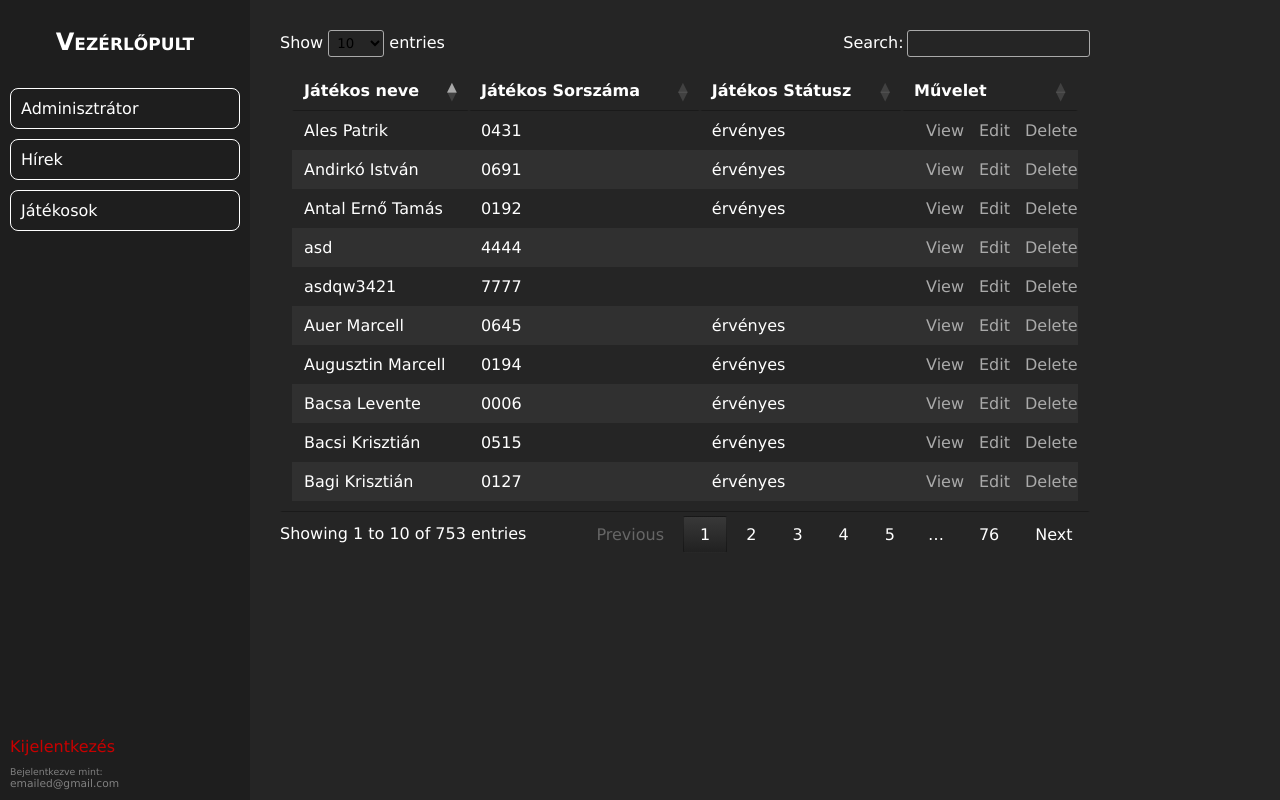
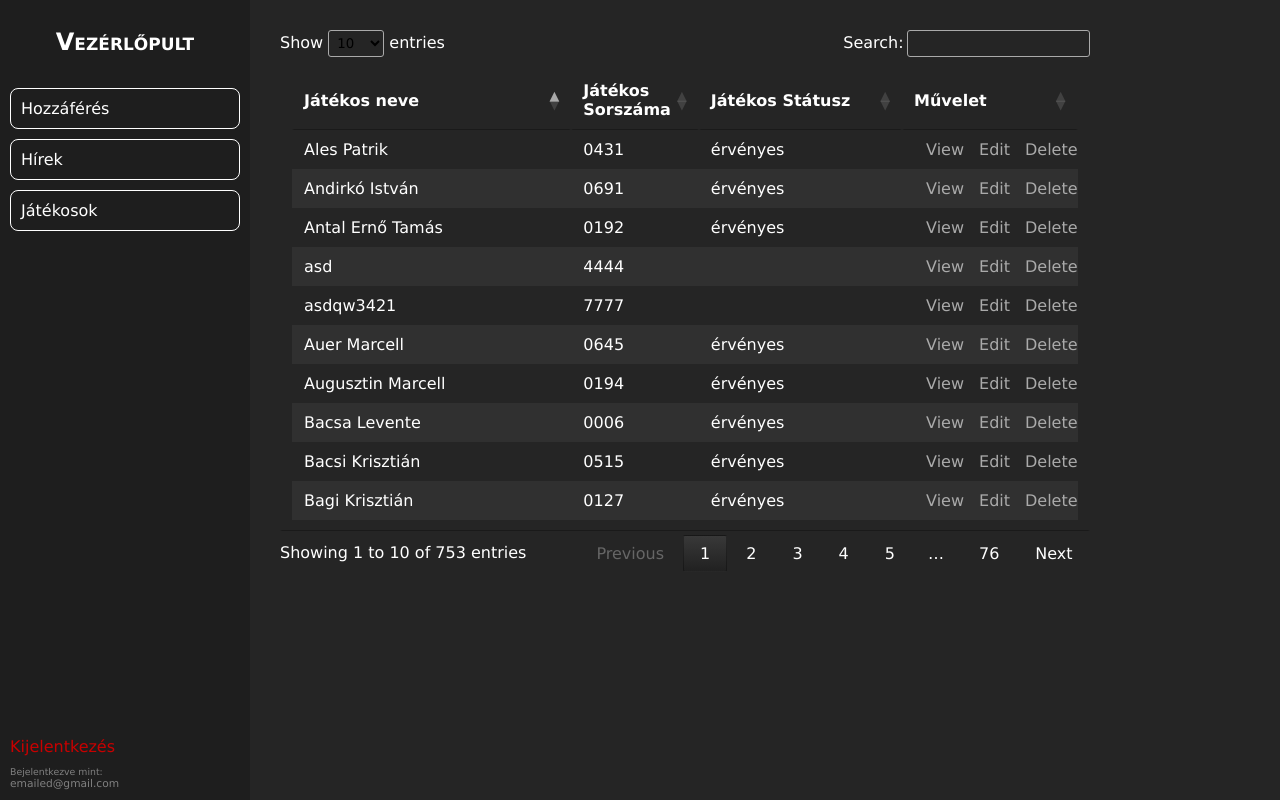
Before and after one commit to READYonHub/socca-hungary-teszt, a PHP site: page /players/players_existing.php in a window 1280 px wide. Run offline with PHP 8.4, Linux system fonts and the light colour scheme; a user stored in the database is signed in; data comes from the database, SQL or seed files in the repository; some libraries are stand-ins or nearby versions.

Commit message:
Closes #8 | Végre sikerült ezt a ganét összerakni + egyéb formázások

```diff
--- a/admin/admin_def/admin_manager.php
+++ b/admin/admin_def/admin_manager.php
@@ -8,7 +8,7 @@ if (!isset($_SESSION['login'])) {
 $muvelet_ertesito   =   '
 if (isset($_SESSION["create"])) {
 ?>
-    <div class="alert alert-success">
+    <div class="message">
         <?php
         echo $_SESSION["create"];
         ?>
@@ -20,7 +20,7 @@ if (isset($_SESSION["create"])) {
 <?php
 if (isset($_SESSION["update"])) {
 ?>
-    <div class="alert alert-success">
+    <div class="message">
         <?php
         echo $_SESSION["update"];
         ?>
@@ -32,7 +32,7 @@ if (isset($_SESSION["update"])) {
 <?php
 if (isset($_SESSION["delete"])) {
 ?>
-    <div class="alert alert-success">
+    <div class="message">
         <?php
         echo $_SESSION["delete"];
         ?>
--- a/admin/headers/header.php
+++ b/admin/headers/header.php
@@ -18,7 +18,7 @@
             <h1 class="dashboard"><a href="../panels/dashboard_panel.php">Vezérlőpult</a></h1>
             <div class="menu-container">
                 <!--ADMINISTRATION-->
-                <a href="../panels/admin_panel.php" class="admin">Adminisztrátor</a>
+                <a href="../panels/admin_panel.php" class="admin">Hozzáférés</a>
                 <!--NEWS-->
                 <a href="../panels/news_panel.php" class="news">Hírek</a>
                 <!--PLYAER-->
--- a/admin/players/players_existing.php
+++ b/admin/players/players_existing.php
@@ -9,19 +9,19 @@ if (!isset($_SESSION['login'])) {
 <div class="player-table-main-container">
 
     <!-- JQUERY -->
-    <link rel="stylesheet" type="text/css" href="//cdn.datatables.net/2.0.3/css/dataTables.dataTables.min.css">
+    <link rel="stylesheet" type="text/css" href="https://cdn.datatables.net/2.0.3/css/dataTables.dataTables.min.css">
     <script src="https://code.jquery.com/jquery-3.7.1.min.js"></script>
-    <script src="//cdn.datatables.net/2.0.3/js/dataTables.min.js"></script>
+    <script src="https://cdn.datatables.net/2.0.3/js/dataTables.min.js"></script>
 
     <!--Táblázat-->
     <table class="p-table" id="news-table-data">
         <thead>
             <tr>
                 <!--<th style="width:15%;">létrehozás dátuma</th>-->
-                <th style="width:15%;">Játékos neve</th>
-                <th style="width:45%;">Játékos Sorszáma</th>
-                <th style="width:45%;">Játékos Státusz</th>
-                <th style="width:25%;">Művelet</th>
+                <th style="width:40%;">Játékos neve</th>
+                <th style="width:15%;">Játékos Sorszáma</th>
+                <th style="width:30%;">Játékos Státusz</th>
+                <th style="width:15%;">Művelet</th>
             </tr>
         </thead>
         <tbody>
@@ -74,8 +74,6 @@ if (!isset($_SESSION['login'])) {
         .p-table {
             border-collapse: collapse;
             margin-top: 10px;
-            width: 100%;
-            /* Ensure the table takes up the full width */
         }
 
         .p-table,
```
Also changed, not shown: admin/news/news_existing.php (+4 -4 lines), admin/players/players_health.php (+9 -9 lines).
